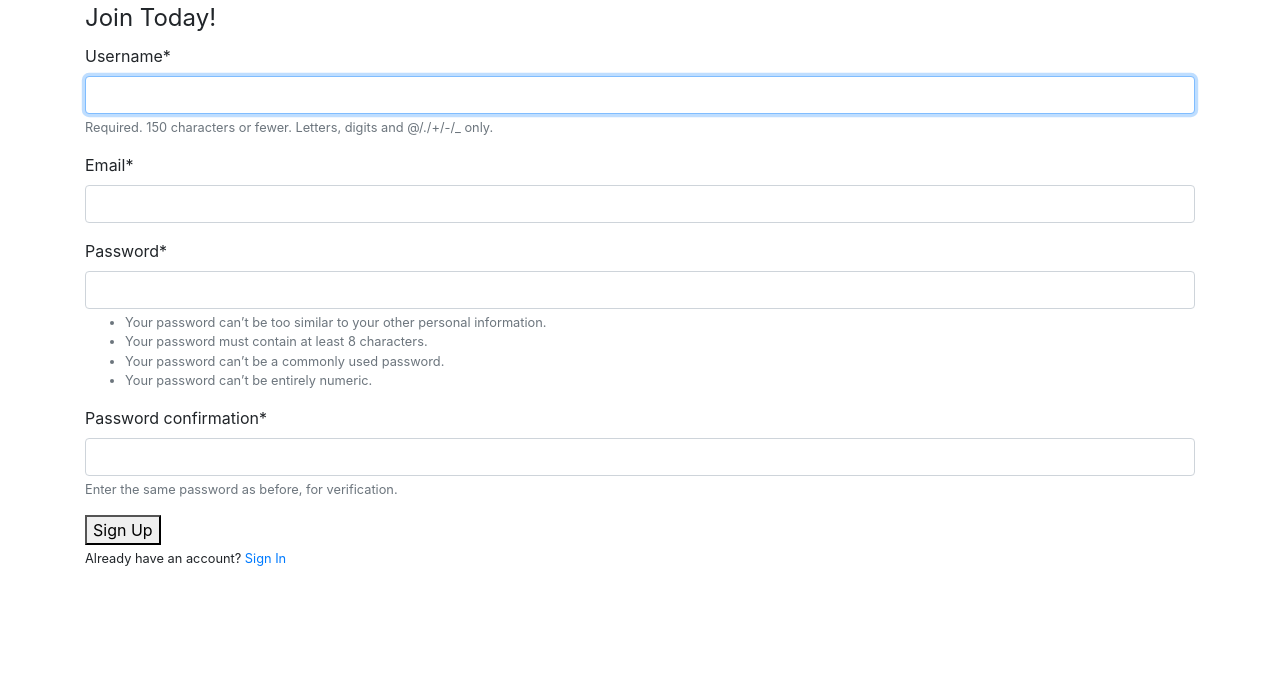
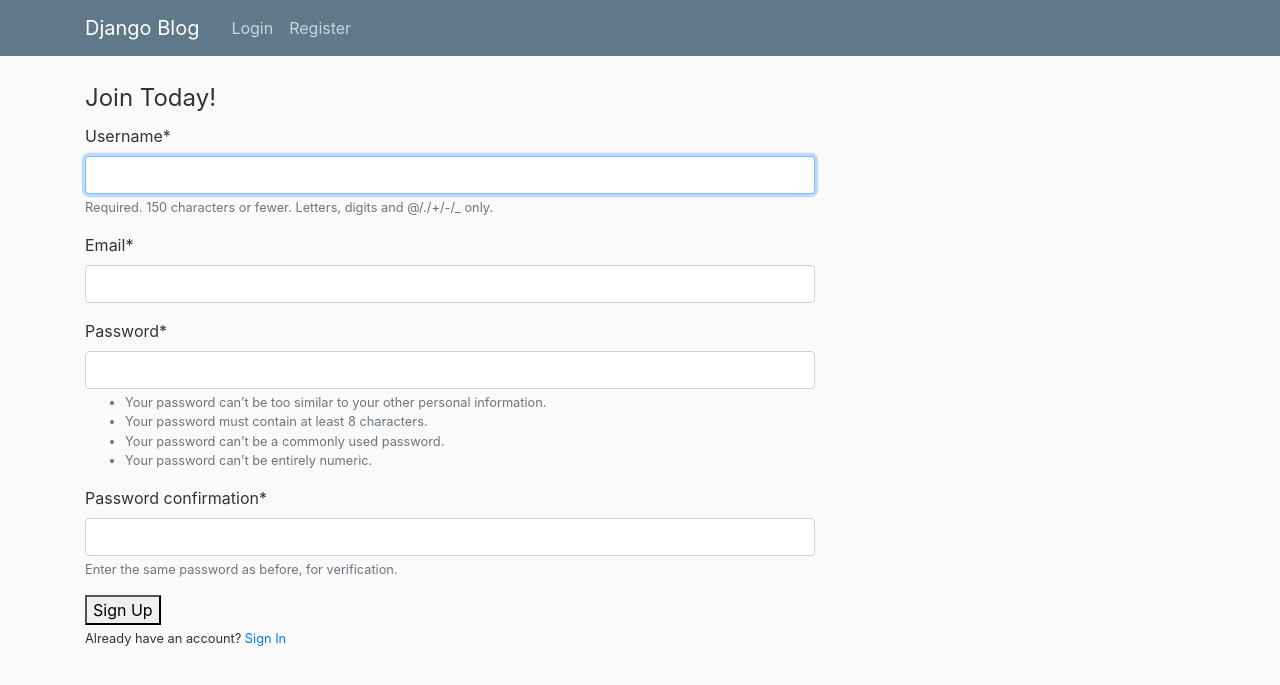
Before and after one commit to atakangol/webProjectMovieDB, a Django app: page /register/ in a window 1280 px wide. Shown: the top 685 px of the page. Run offline with Django 3.2, Linux system fonts and the light colour scheme; parts of the project's set-up code (start-up, migrations or seed data) failed here and were passed over; some libraries are stand-ins or nearby versions.

Commit message:
Navbar (the navbar use the css file also created in the static folder in the main app)

```diff
--- /dev/null
+++ b/WebProjectMovie/apps/main/static/main.css
@@ -0,0 +1,84 @@
+body {
+    background: #fafafa;
+    color: #333333;
+    margin-top: 5rem;
+  }
+
+  h1, h2, h3, h4, h5, h6 {
+    color: #444444;
+  }
+
+  ul {
+    margin: 0;
+  }
+
+  .bg-steel {
+    background-color: #5f788a;
+  }
+
+  .site-header .navbar-nav .nav-link {
+    color: #cbd5db;
+  }
+
+  .site-header .navbar-nav .nav-link:hover {
+    color: #ffffff;
+  }
+
+  .site-header .navbar-nav .nav-link.active {
+    font-weight: 500;
+  }
+
+  .content-section {
+    background: #ffffff;
+    padding: 10px 20px;
+    border: 1px solid #dddddd;
+    border-radius: 3px;
+    margin-bottom: 20px;
+  }
+
+  .article-title {
+    color: #444444;
+  }
+
+  a.article-title:hover {
+    color: #428bca;
+    text-decoration: none;
+  }
+
+  .article-content {
+    white-space: pre-line;
+  }
+
+  .article-img {
+    height: 65px;
+    width: 65px;
+    margin-right: 16px;
+  }
+
+  .article-metadata {
+    padding-bottom: 1px;
+    margin-bottom: 4px;
+    border-bottom: 1px solid #e3e3e3
+  }
+
+  .article-metadata a:hover {
+    color: #333;
+    text-decoration: none;
+  }
+
+  .article-svg {
+    width: 25px;
+    height: 25px;
+    vertical-align: middle;
+  }
+
+  .account-img {
+    height: 125px;
+    width: 125px;
+    margin-right: 20px;
+    margin-bottom: 16px;
+  }
+
+  .account-heading {
+    font-size: 2.5rem;
+  }
--- a/WebProjectMovie/apps/main/templates/base.html
+++ b/WebProjectMovie/apps/main/templates/base.html
@@ -1,3 +1,4 @@
+{% load static %}
 <!DOCTYPE html>
 <html lang="en">
 
@@ -8,14 +9,35 @@
 
 	<!-- Bootstrap CSS -->
 	<link rel="stylesheet" href="https://stackpath.bootstrapcdn.com/bootstrap/4.3.1/css/bootstrap.min.css" integrity="sha384-ggOyR0iXCbMQv3Xipma34MD+dH/1fQ784/j6cY/iJTQUOhcWr7x9JvoRxT2MZw1T" crossorigin="anonymous" />
-
+    <link rel="stylesheet" type="text/css" href="{% static 'main.css' %}">
     <title>Movie DB</title>
 </head>
 
 <body>
-	<div class="container">
-		{% block content %}{% endblock %}
-	</div>
+	<header class="site-header">
+			<nav class="navbar navbar-expand-md navbar-dark bg-steel fixed-top">
+				<div class="container">
+				<a class="navbar-brand mr-4" href="/">Django Blog</a>
+				<button class="navbar-toggler" type="button" data-toggle="collapse" data-target="#navbarToggle" aria-controls="navbarToggle" aria-expanded="false" aria-label="Toggle navigation">
+				<span class="navbar-toggler-icon"></span>
+				</button>
+				<div class="collapse navbar-collapse" id="navbarToggle">
+					<!-- Navbar Right Side -->
+					<div class="navbar-nav">
+					<a class="nav-item nav-link" href="#">Login</a>
+					<a class="nav-item nav-link" href="register/">Register</a>
+					</div>
+				</div>
+				</div>
+			</nav>
+			</header>
+	<main role="main" class="container">
+		<div class="row">
+			<div class="col-md-8">
+				{% block content %}{% endblock %}
+			</div>
+		</div>
+	</main>
 	<!-- Optional JavaScript -->
 	<!-- jQuery first, then Popper.js, then Bootstrap JS -->
 	<script src="https://code.jquery.com/jquery-3.3.1.slim.min.js" integrity="sha384-q8i/X+965DzO0rT7abK41JStQIAqVgRVzpbzo5smXKp4YfRvH+8abtTE1Pi6jizo" crossorigin="anonymous"></script>
```
